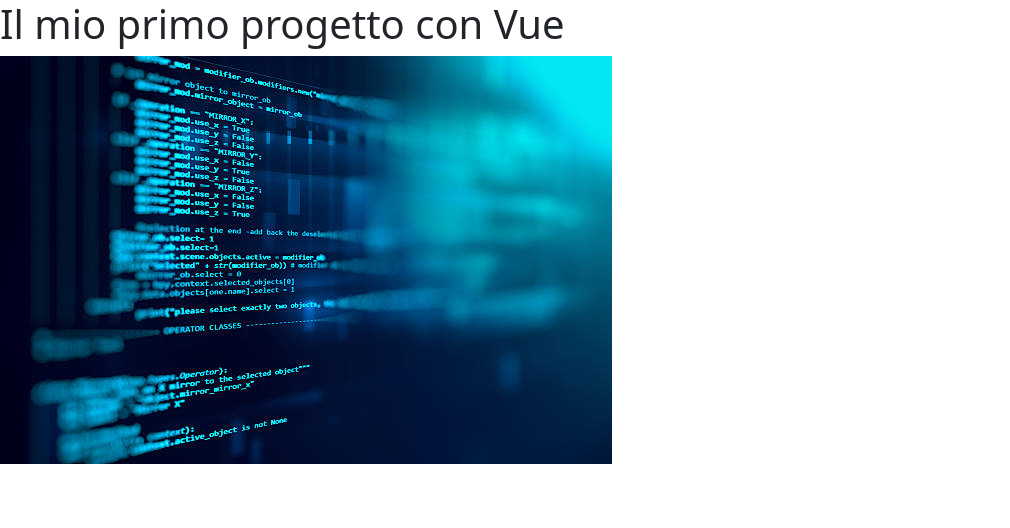
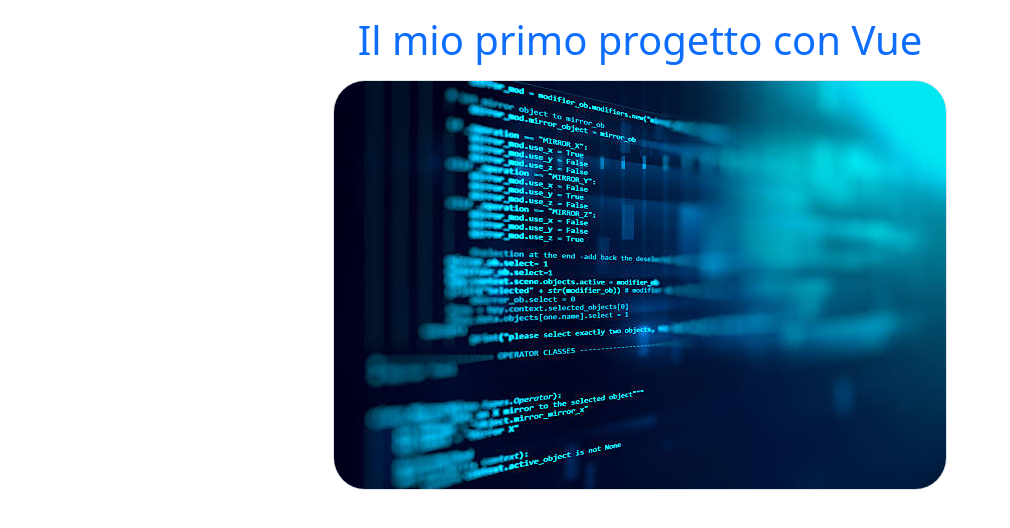
Before and after one commit to Marcap00/vue-hello, a plain HTML site: page index.html in a window 1280 px wide. Shown: the whole page, without its empty margins (0-1010 px from the left). Drawn offline with nearby package versions, Linux system fonts and the light colour scheme.

Commit message:
refining

```diff
--- a/css/style.css
+++ b/css/style.css
@@ -2,4 +2,5 @@
 img {
     max-width: 100%;
     height: auto;
+    /* margin: 0 auto; */
 }
--- a/index.html
+++ b/index.html
@@ -18,12 +18,17 @@
     <script src="https://unpkg.com/vue@3/dist/vue.global.js"></script>
 
     <div id="app">
+        <div class="container">
 
-        <h1> {{ title }} </h1>
+            <h1 :class="classTitle"> {{ title }} </h1>
 
-        <img :src="url" alt="#">
+            <div id="image-container" :class="classImgCont">
+                <img :class="classImg" :src="url" alt="#">
+            </div>
 
+        </div>
     </div>
+
 
 
 
--- a/js/script.js
+++ b/js/script.js
@@ -4,8 +4,14 @@ const { createApp } = Vue;
 createApp({
     data() {
         return {
+            /* Title property */
             title: 'Il mio primo progetto con Vue',
-            url: 'imgs/code.jpg'
+            classTitle: 'text-center text-primary my-3',
+            /* Img container property */
+            classImgCont: 'd-flex justify-content-center',
+            /* Img property */
+            url: 'imgs/code.jpg',
+            classImg: 'border rounded-5'
         }
     }
 }).mount('#app')
```
